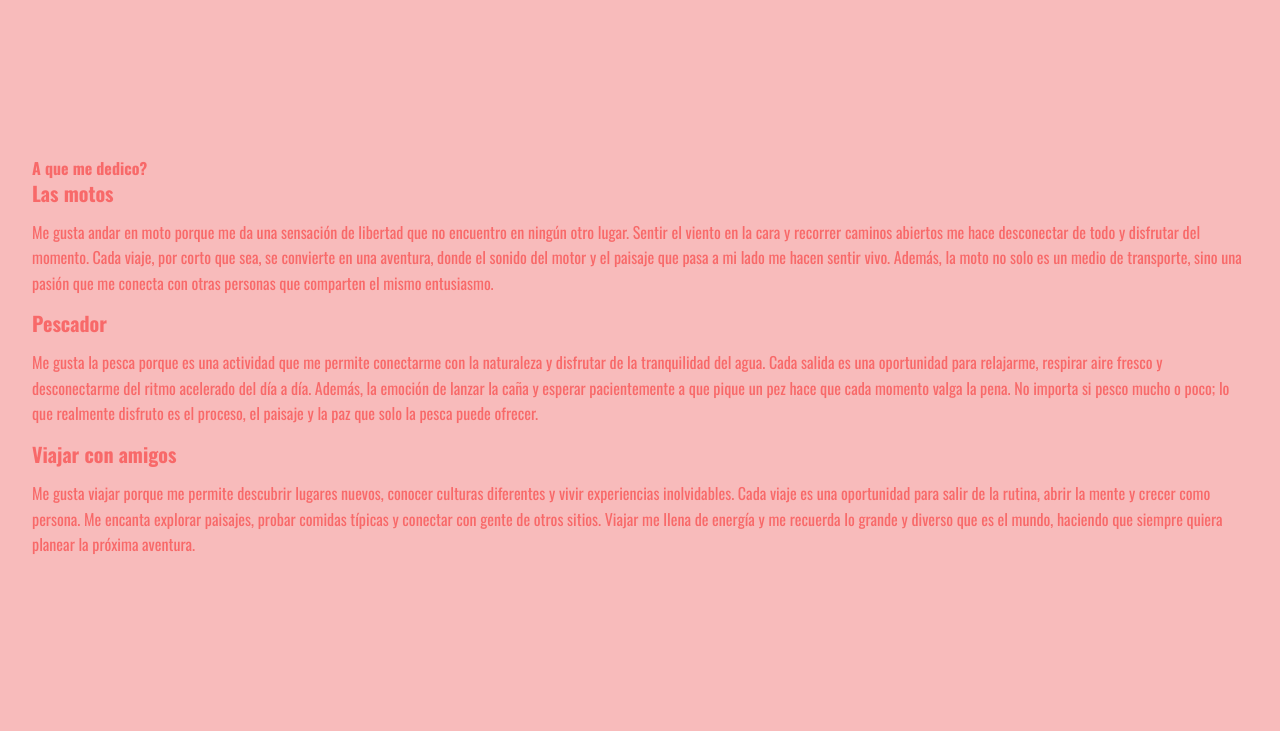
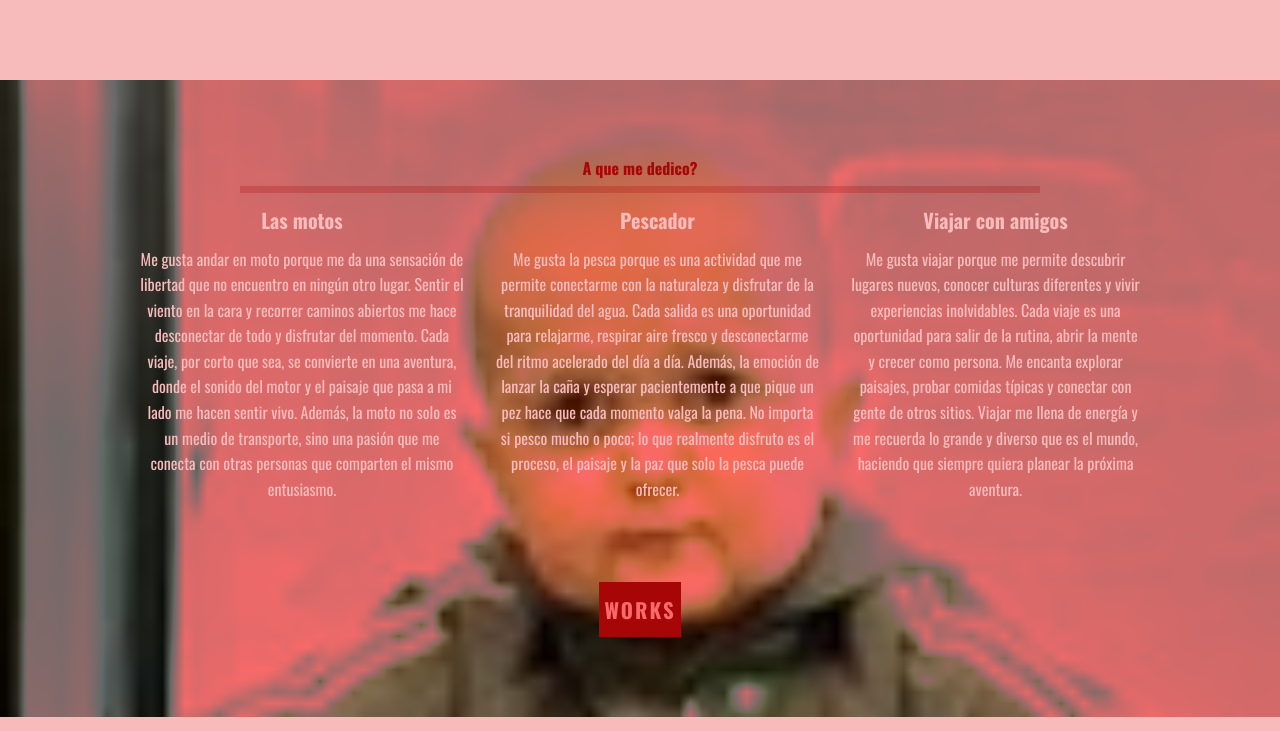
Before and after one commit to Luca6669/portfoli, a plain HTML site: page Portfoli/index.html in a window 1280 px wide. Shown: the part 1039-1770 px from the top of the page. Drawn offline with nearby package versions, Linux system fonts and the light colour scheme; a web font is replaced by a local one.

Commit message:
Add files via upload

```diff
--- a/Portfoli/index.html
+++ b/Portfoli/index.html
@@ -51,10 +51,10 @@
         <p class="section-subtitle section-subtitle-intro">Soy el Puma Ramundo</p>
         <img class="intro-img" src="./img/unnamed.jpg" alt="" width="20%">
     </section>
-    <section id="services">
-        <h2 class="section-title"> A que me dedico?</h2>
-        <div>
-            <div>
+    <section class="my-services" id="services">
+        <h2 class="section-title section-title-services"> A que me dedico?</h2>
+        <div class="services">
+            <div class="service">
                 <h3 class="section-subtitle">
                     Las motos
                 </h3>
@@ -66,7 +66,7 @@
                     sino una pasión que me conecta con otras personas que comparten el mismo entusiasmo.
                 </p>
             </div>
-            <div>
+            <div class="service">
                 <h3 class="section-subtitle">
                     Pescador
                 </h3>
@@ -78,7 +78,7 @@
                     poco; lo que realmente disfruto es el proceso, el paisaje y la paz que solo la pesca puede ofrecer.
                 </p>
             </div>
-            <div>
+            <div class="service">
                 <h3 class="section-subtitle">
                     Viajar con amigos
                 </h3>
@@ -91,6 +91,7 @@
                 </p>
             </div>
         </div>
+        <a class="btn" href="#work">Works</a>
     </section>
     <section id="About">
         <h2 class="section-title">Quien soy?</h2>
--- a/Portfoli/style2.css
+++ b/Portfoli/style2.css
@@ -118,3 +118,63 @@ header nav{ display: none;}
         width: calc(100% + 1.5em);
     }
 }
+
+.btn{
+    display: inline-block;
+    background-color: var(--clr-accent);
+    color: var(--clr-dark);
+    font-weight: var(--fw-bold);
+    padding: 0.5em 0.25em;
+    text-decoration: none;
+    font-size: 1.3em;
+    text-transform: uppercase;
+    cursor: pointer;
+    letter-spacing: 2px;
+    transition: transform 200ms ease-in-out;
+}
+.btn:hover{
+    transform: scale(5em);
+}
+
+.my-services{
+    background-color: var(--clr-dark);
+    color: var(--clr-light);
+    text-align: center;
+    background-image: url('./img/17106953995125.jpg');
+    background-size: cover;
+    background-blend-mode: darken;
+}
+
+.section-title-services{
+    color: var(--clr-accent);
+    position: relative;
+}
+
+.services{
+    margin-bottom: 4em;
+}
+.sevice{
+    max-width: 500px;
+    margin: 0 auto;
+}
+.section-title-services::after{
+    content: "";
+    display: block;
+    width: 50em;
+    height: 7px;
+    margin: 0.5em auto 1em;
+    background: var(--clr-accent);
+    opacity: 0.25;
+}
+
+@media (min-width: 800px){
+    .services{
+        display: flex;
+        max-width: 1000px;
+        margin-left: auto;
+        margin-right: auto;
+    }
+    .service+ .service{
+        margin-left: 2em;
+    }
+}
```
Also changed, not shown: Portfoli/img/17106953995125.jpg (added).
